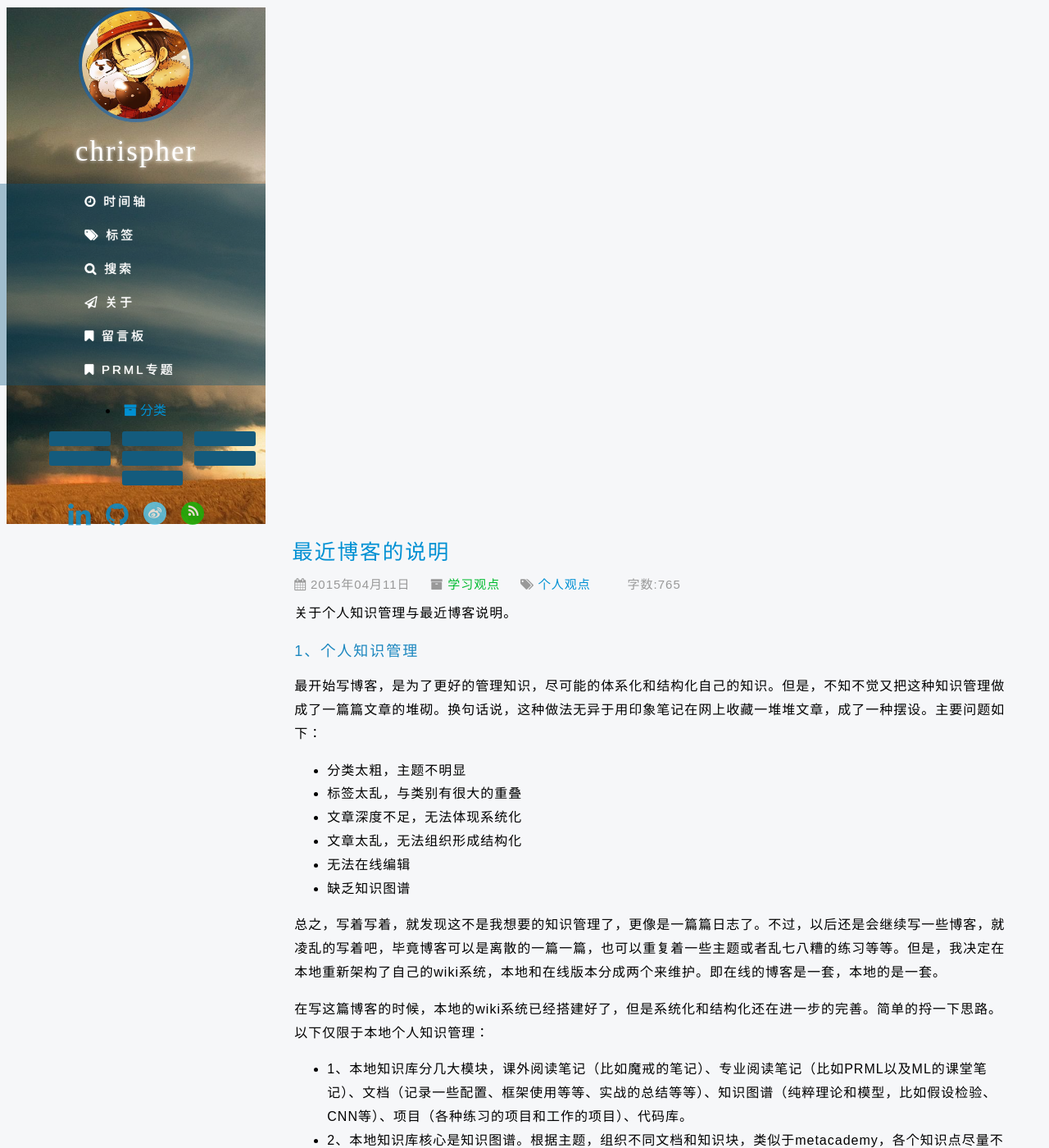
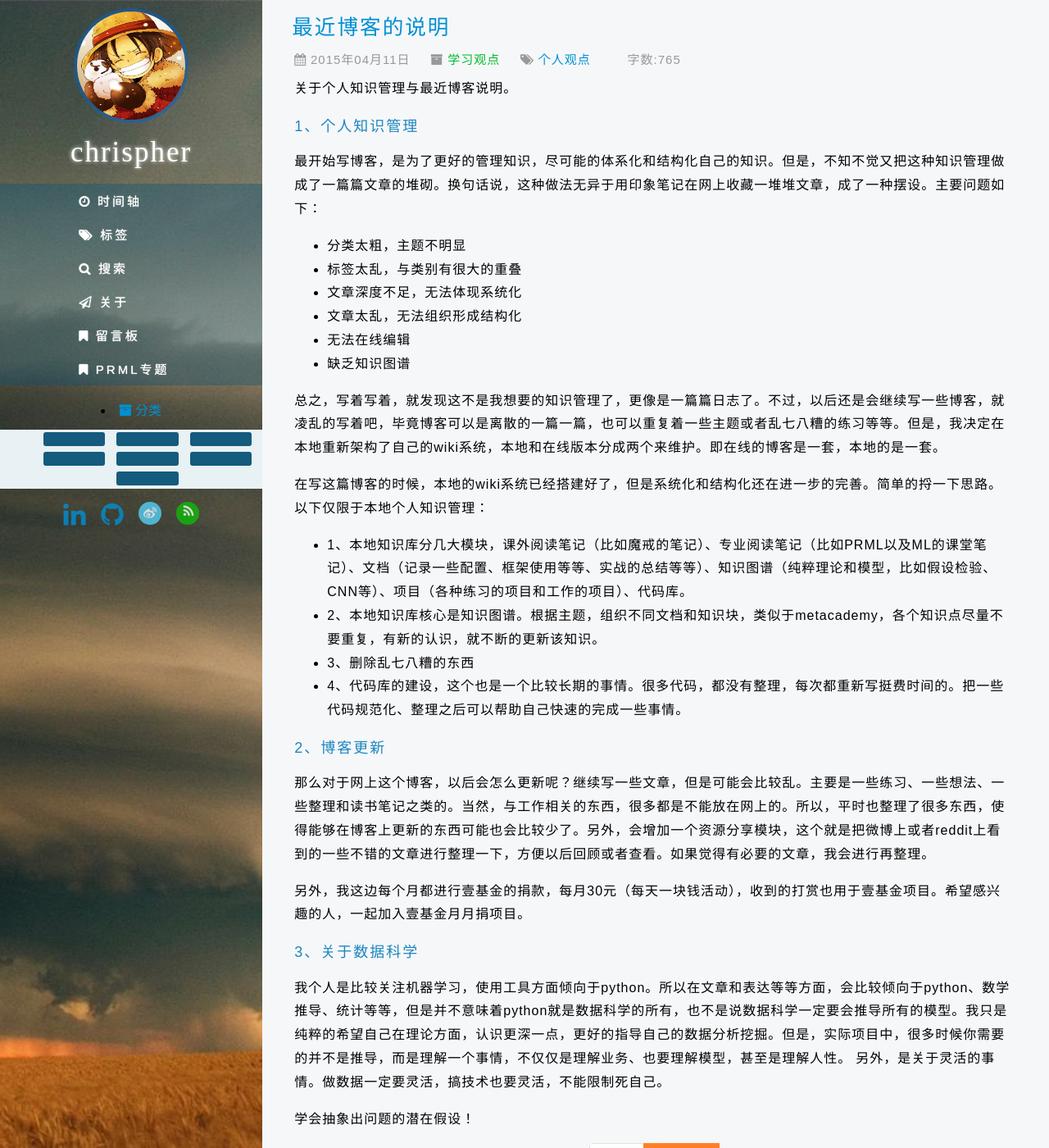
Before and after one commit to chrispher/chrispher.github.com, a Jekyll site: the page built from _posts/Perspective/2015-4-11-how_to_orgnize_the_knowledge_.md, in a window 1280 px wide and 1400 px high. Shown: the whole window at 82% size. Built offline with Jekyll 4.4.1, drawn with Linux system fonts in a browser that asks for light colours; nearby versions of some CDN libraries; library files that are not in the unit come from our copies; comment, search, counter and statistics services are not loaded.

Commit message:
modify the theme

```diff
--- a/_layouts/post.html
+++ b/_layouts/post.html
@@ -24,7 +24,7 @@ math: true
 <div class="post-main">
   {{ content }}
 </div>
-  <td>
+  <div align="center">
   <form action="https://shenghuo.alipay.com/send/payment/fill.htm" method="POST" target="_blank" accept-charset="GBK">
   <input name="optEmail" type="hidden" value="chrispher2012@gmail.com"/>
   <input name="payAmount" type="hidden" value="10"/>
@@ -32,7 +32,7 @@ math: true
   <input name="memo" type="hidden" value="给Chrispher Guan的Blog打赏"/>
   <input name="pay" type="image" value="转账" src="http://chrispher.github.com/res/img/alipay.png"/>
   </form>
-  </td>
+  </div>
 <div class="pagination">
 {% if page.previous %}
   <a class="pagination-item newer" href="{{ BASE_PATH }}{{ page.previous.url }}"><i class="fa fa-arrow-left"></i>&nbsp;&nbsp;{{ page.previous.title }}</a>
--- a/res/css/light.css
+++ b/res/css/light.css
@@ -114,7 +114,7 @@ a:link {
 	text-align:center;
 	background:#31373d;
 	width:25%;
-	position:relative;
+	position:fixed;
 	top:0;
 	bottom:0;
 	left:0;
@@ -333,7 +333,7 @@ a:link {
 	background:#00C04D;
 }
 .tag-cloud{
-  /*background-color: #e8f1f4;*/
+  background-color: #e8f1f4;
   line-height: 1.2;
   margin-top: 10px;
 }
```
